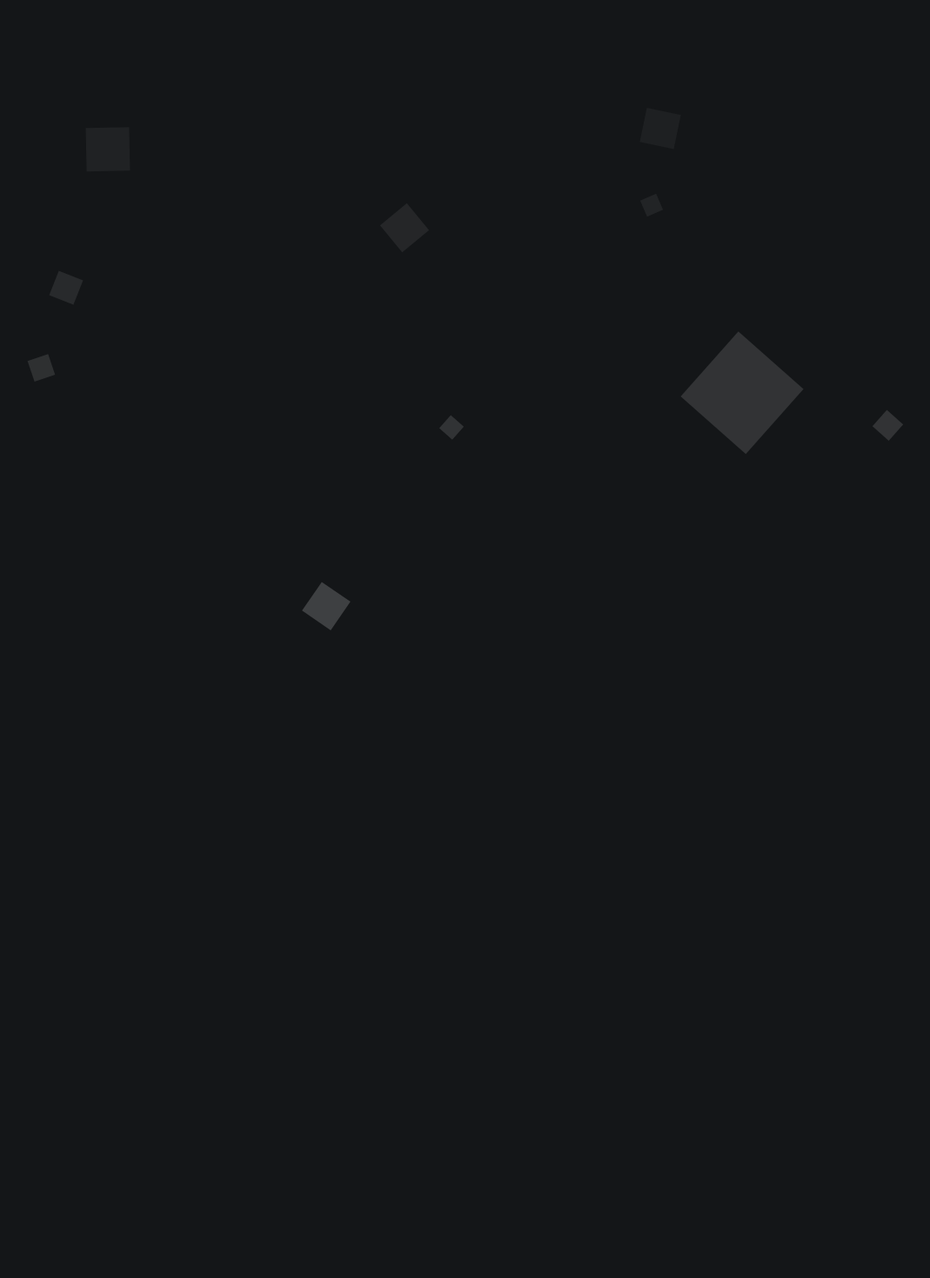
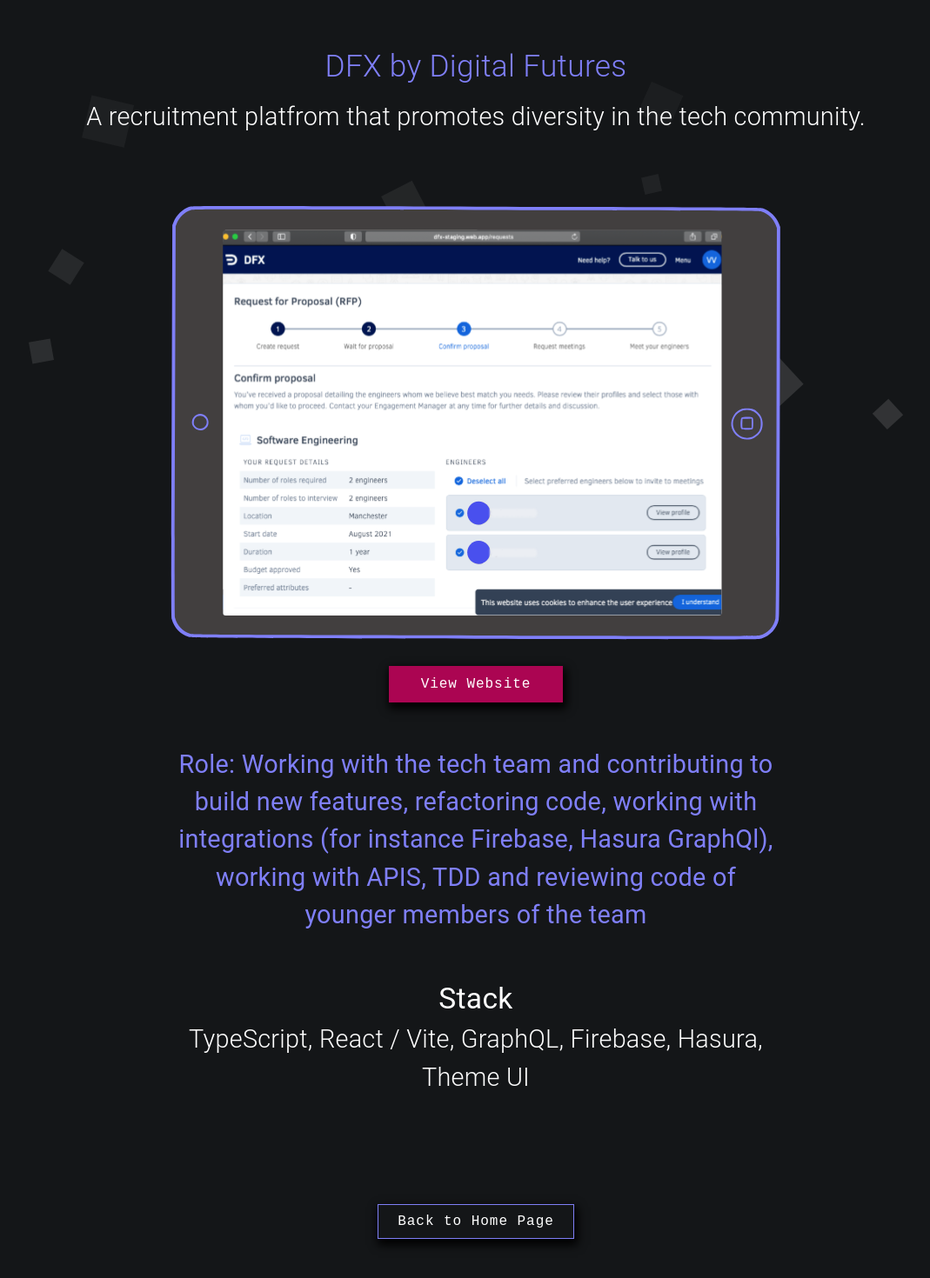
Before and after one commit to Viki-Robles/myblog, a Next.js app: page /projects/digital-futures in a window 1280 px wide. Shown: the part 172-1642 px from the top of the page at 87% size, without its empty margins (93-1162 px from the left). Before the commit the page ends 800 px from the top, so only its background shows below. Built offline with nearby package versions, Linux system fonts and the light colour scheme.

Commit message:
feat: Add projects details and styles

```diff
--- a/components/Blog/Blog.tsx
+++ b/components/Blog/Blog.tsx
@@ -16,7 +16,6 @@
   },
   button: {
     marginTop: '10px',
-    borderRadius: '10px',
     backgroundColor: '#AB0552',
     padding: '7px 20px',
     color: 'white',
--- a/components/NavBar/NavBar.tsx
+++ b/components/NavBar/NavBar.tsx
@@ -53,6 +53,7 @@
   },
   logoText: {
     alignSelf: 'center',
+    marginLeft: '15px',
   },
   logoImage: {
     marginLeft: '10px',
@@ -81,15 +82,12 @@
       <Grid container className={classes.navBar}>
         <Grid container md={5} className={classes.logo}>
           <Box className={classes.logoText}>
-            <Link href="/">V.V</Link>
+            <Link href="/">VICKY VASILOPOULOU.</Link>
           </Box>
         </Grid>
         <Grid container md={6} direction="row" justify="flex-end" className={classes.linkContainer}>
           <Box className={classes.link}>
             <Link href="/writing">WRITING</Link>
-          </Box>
-          <Box className={classes.link}>
-            <Link href="/github">GITHUB</Link>
           </Box>
           <Box className={classes.link}>
             <Link href="/projects">PROJECTS</Link>
--- a/data/projects.testData.ts
+++ b/data/projects.testData.ts
@@ -5,34 +5,44 @@
   technologies?: string;
   img?: string;
   id: string;
+  role?: string;
+  subtitle?: string;
 }
 
 export const projectsData: ProjectsProps[] = [
   {
-    title: 'Digital Futures',
+    title: 'DFX by Digital Futures',
+    subtitle: 'A recruitment platfrom that promotes diversity in the tech community.',
     details:
-      'Digital Futures DFX is a recruitment web application and integral part of the Academy. The application presents the skills and capabilites to potential clients for roles in software engineering and data science. This application is using TypeScript, Vite, Theme UI, Firebase, Hasura, GraphQl.',
+      'DFX is a recruitment web application that presents the skills and capabilites of Academy engineers to potential clients.',
     link: '',
-    technologies: 'TypeScript,Vite, GraphQL, Firebase, Hasura, Theme UI',
+    role:
+      'Working with the tech team and contributing to build new features, refactoring code, working with integrations (for instance Firebase, Hasura GraphQl), working with APIS, TDD and reviewing code of younger members of the team ',
+    technologies: 'TypeScript, React / Vite, GraphQL, Firebase, Hasura, Theme UI',
     img: '/images/hellohub.png',
     id: 'digital-futures',
   },
   {
-    title: 'Hellohub',
+    title: 'Hellohub Website',
     details:
-      'Hellohub is a React website and application which assists users to sign up/ sign in  to their hellohub account and also gives information about the company itself. I build this project from scratch alongside with a designer using React and Material UI. The difficult part of the website was the Authentication of users using Firebase however ut was fun but also very intersting to see how the whole process is done isnce most of the web apps are using kind of the same logic. ',
+      'An interactive website which assists users to sign up/ sign in  to their hellohub account and also provides them with information about the events that happening . I build this project from scratch alongside with a designer using React and Material UI. The difficult part of the website was the Authentication of users using Firebase however ut was fun but also very intersting to see how the whole process is done isnce most of the web apps are using kind of the same logic. ',
     link: 'https://hellohub.com/',
     technologies: 'JavaScript, React, Material UI',
     img: '/images/hellohub.png',
     id: 'hellohub',
+    role: 'Working with the team of desingers I managed the end to end build of the Hellohub website on React',
+    subtitle:
+      'A responsive website where venues can sign up and login to their account and learn more about the latest new',
   },
   {
     title: 'DrinkMeApp',
-    details:
-      'Digital Futures DFX is a recruitment web application and integral part of the Academy. The application presents the skills and capabilites to potential clients for roles in software engineering and data science. This application is using TypeScript, Vite, Theme UI, Firebase, Hasura, GraphQl.',
+    details: 'That was the first team project I build during the bootcamp.',
     link: '',
     technologies: 'TypeScript,Vite, GraphQL, Firebase, Hasura, Theme UI',
     img: '/images/hellohub.png',
     id: 'drinkmeapp',
+    subtitle:
+      'An intercative application where users can get inspired on making cocktail or drinks during the days of COVID.',
+    role: '',
   },
 ];
--- a/pages/projects/[id].tsx
+++ b/pages/projects/[id].tsx
@@ -1,6 +1,9 @@
-import { Grid, Typography } from '@material-ui/core';
+import { Grid, Typography, Box, Button } from '@material-ui/core';
+import { makeStyles } from '@material-ui/core/styles';
 import { GetStaticPaths, GetStaticProps } from 'next';
 import { projectsData } from '../../data/projects.testData';
+import Link from 'next/link';
+import Image from 'next/image';
 
 export const getStaticProps: GetStaticProps = async ({ params }) => {
   const projects = projectsData.filter((project) => project.id.toString() === params.id);
@@ -18,9 +21,105 @@
   return { paths, fallback: false };
 };
 
-export default ({ project }) => (
-  <Grid>
-    <Typography>{project.title}</Typography>
-    <Typography>{project.details}</Typography>
-  </Grid>
-);
+const useStyles = makeStyles((theme) => ({
+  title: {
+    color: '#7F7FF8',
+    textAlign: 'center',
+    fontSize: '2.2rem',
+    fontWeight: 300,
+  },
+  subtitle: {
+    textAlign: 'center',
+    color: 'white',
+    fontSize: '1.8rem',
+    fontWeight: 300,
+    padding: '10px',
+  },
+  container: { marginTop: '10%', marginBottom: '50px', padding: '20px' },
+  role: {
+    color: '#7F7FF8',
+    fontSize: '1.8rem',
+  },
+  technologies: {
+    color: 'white',
+    fontSize: '1.8rem',
+    fontWeight: 300,
+  },
+  roleBox: {
+    maxWidth: '700px',
+    lineHeight: '3rem',
+    textAlign: 'center',
+    margin: '0 auto',
+    marginBottom: '50px',
+  },
+  stack: {
+    color: 'white',
+    fontSize: '2.1rem',
+  },
+  stackContainer: {
+    maxWidth: '700px',
+    lineHeight: '3rem',
+    textAlign: 'center',
+    margin: '0 auto',
+    marginBottom: '50px',
+  },
+  button: {
+    border: '1px solid #7F7FF8',
+    padding: '10px 22px',
+    color: 'white',
+    boxShadow: '2px 5px 10px 2px #000',
+    fontSize: '16px',
+    maxWidth: '240px',
+    textAlign: 'center',
+    marginBottom: '20px',
+    margin: '0 auto',
+  },
+  buttonContainer: {
+    display: 'flex',
+    marginTop: '10%',
+  },
+  picture: {
+    display: 'grid',
+    marginBottom: '10px',
+    marginTop: '50px',
+    padding: '20px',
+  },
+  link: {
+    marginBottom: '50px',
+    backgroundColor: '#AB0552',
+    padding: '12px 20px',
+    color: 'white',
+    boxShadow: '2px 5px 10px 2px #000',
+    maxWidth: '200px',
+    textAlign: 'center',
+    margin: '0 auto',
+  },
+}));
+export default ({ project }) => {
+  const classes = useStyles();
+
+  return (
+    <Grid className={classes.container}>
+      <Typography className={classes.title}>{project.title}</Typography>
+      <Typography className={classes.subtitle}>{project.subtitle}</Typography>
+      <Box className={classes.picture}>
+        <Image src="/image.svg" width={700} height={500} />
+      </Box>
+      <Box className={classes.link}>
+        <Link href={project.link}>View Website</Link>
+      </Box>
+      <Box className={classes.roleBox}>
+        <Typography className={classes.role}>Role: {project.role}</Typography>
+      </Box>
+      <Grid container direction="column" className={classes.stackContainer}>
+        <Typography className={classes.stack}>Stack</Typography>
+        <Typography className={classes.technologies}>{project.technologies}</Typography>
+      </Grid>
+      <Box className={classes.buttonContainer}>
+        <Box className={classes.button}>
+          <Link href="/">Back to Home Page</Link>
+        </Box>
+      </Box>
+    </Grid>
+  );
+};
```
Also changed, not shown: components/Projects/Projects.tsx (+5 -11 lines), public/image.svg (added).
